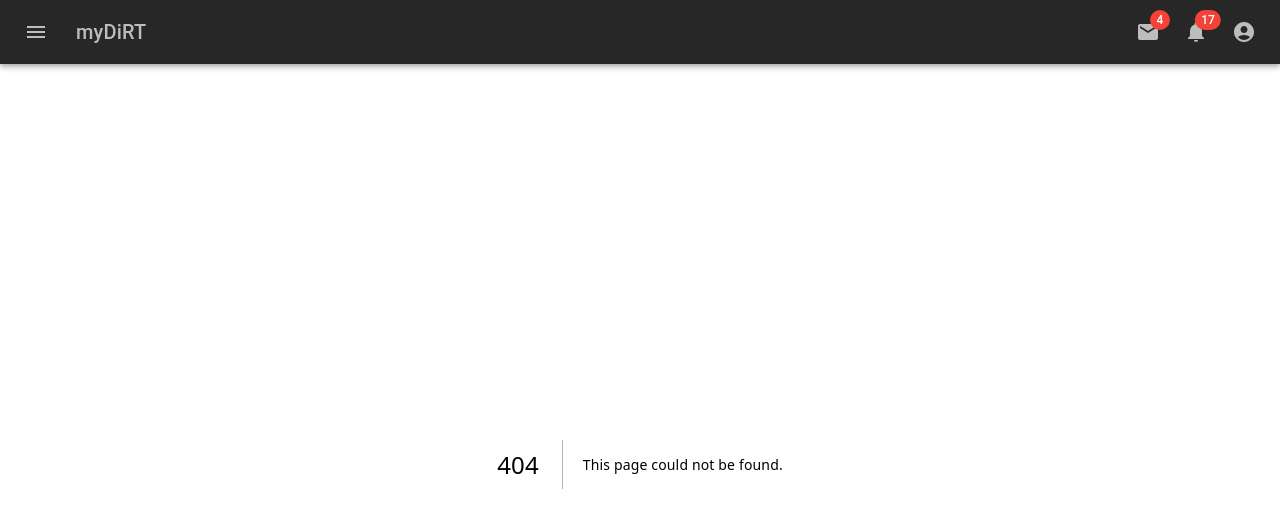
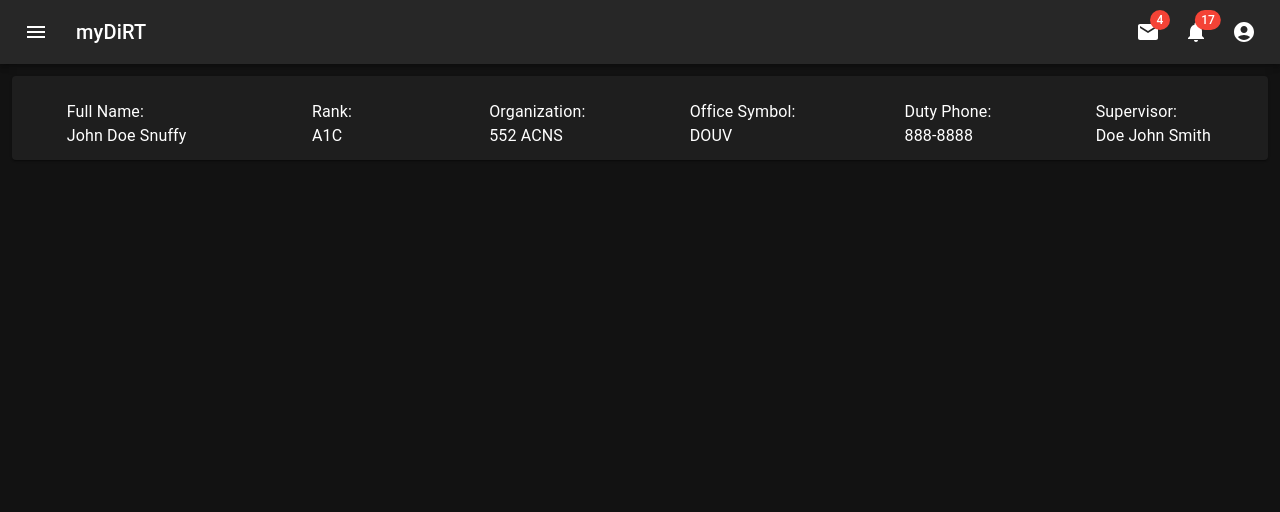
Before and after one commit to BrendenMcGrew/my-failure, a Next.js app: page /dashboard in a window 1280 px wide. Before the commit this address had no page. Shown: the top 512 px of the page. Built offline with nearby package versions, Linux system fonts and the light colour scheme.

Commit message:
Added personal data banner

```diff
--- /dev/null
+++ b/components/dashboard components/perosnal data banner.tsx
@@ -0,0 +1,51 @@
+import {Card} from "@mui/material";
+import Typography from "@mui/material/Typography";
+
+export default function Banner() {
+    return(
+        <>
+            <Card className="max-w-full m-3 p-3 grid col-auto grid-flow-row grid-cols-1 sm:grid-cols-2 lg:grid-cols-6 space-y-3 lg:justify-items-center">
+                <div className="mt-3">
+                    <span>Full Name: </span>
+                    <Typography>
+                        John Doe Snuffy
+                    </Typography>
+                </div>
+                <div>
+                    <span>Rank: </span>
+                    <Typography>
+                        A1C
+                    </Typography>
+                </div>
+                <div>
+                    <span>Organization: </span>
+                    <Typography>
+                        552 ACNS
+                    </Typography>
+                </div>
+                <div>
+                    <span>Office Symbol: </span>
+                    <Typography>
+                        DOUV
+                    </Typography>
+                </div>
+                <div>
+                    <span>Duty Phone: </span>
+                    <Typography>
+                        888-8888
+                    </Typography>
+                </div>
+                <div>
+                    <span>Supervisor: </span>
+                    <Typography>
+                        Doe John Smith
+                    </Typography>
+                </div>
+            </Card>
+        </>
+    )
+}
+
+function getPersonalData() {
+
+}
--- a/components/navbar.tsx
+++ b/components/navbar.tsx
@@ -12,6 +12,7 @@ import AccountCircle from '@mui/icons-material/AccountCircle';
 import MailIcon from '@mui/icons-material/Mail';
 import NotificationsIcon from '@mui/icons-material/Notifications';
 import MoreIcon from '@mui/icons-material/MoreVert';
+import {palette} from "@mui/system";
 
 export default function PrimarySearchAppBar() {
     const [anchorEl, setAnchorEl] = React.useState<null | HTMLElement>(null);
@@ -114,7 +115,7 @@ export default function PrimarySearchAppBar() {
 
     return (
         <Box sx={{ flexGrow: 1 }}>
-            <AppBar position="static">
+            <AppBar position="static" className="bg-air-force-blue bg-none">
                 <Toolbar>
                     <IconButton
                         size="large"
--- a/pages/_app.tsx
+++ b/pages/_app.tsx
@@ -14,9 +14,6 @@ const darkTheme = createTheme({
         secondary: {
             main: cyan[500]
         },
-        text: {
-            primary: grey[400]
-        }
     },
 });
 export default function App({Component, pageProps}: AppProps) {
--- /dev/null
+++ b/pages/dashboard/index.tsx
@@ -0,0 +1,8 @@
+import Banner from "../../components/dashboard components/perosnal data banner";
+export default function Dashboard() {
+    return(
+        <>
+            <Banner/>
+        </>
+    )
+}
--- a/pages/index.tsx
+++ b/pages/index.tsx
@@ -1,9 +1,22 @@
-export default function Home() {
-  return (
-    <>
-      <h1 className="text-3xl font-bold underline">
-        Hello world!
-      </h1>
-    </>
-  )
+import Router from 'next/router'
+import React, { useEffect } from "react";
+import Typography from "@mui/material/Typography";
+
+
+export default function Home(props: any) {
+    useEffect(() => {
+        const { pathname } = Router
+        if (pathname == '/') {
+            Router.push('/login');
+        }
+    }, [props]);
+
+    return (
+        <Typography
+            variant="h4"
+            component="div"
+        >
+            Redirecting to login...
+        </Typography>
+    )
 }
--- a/pages/login/index.tsx
+++ b/pages/login/index.tsx
@@ -20,8 +20,7 @@ export default function Login() {
                 <Typography
                     variant="h4"
                     component="div"
-                    className="text-center"
-                    // sx={{ display: { xs: 'none', sm: 'block' } }}
+                    className="text-center text-gray-300"
                 >
                     U.S. Air Force Login
                 </Typography>
--- a/styles/globals.css
+++ b/styles/globals.css
@@ -1,4 +1,5 @@
 @tailwind utilities;
+@tailwind components;
 
 html,
 body {
--- a/tailwind.config.js
+++ b/tailwind.config.js
@@ -5,7 +5,11 @@ module.exports = {
     "./components/**/*.{js,ts,jsx,tsx}",
   ],
   theme: {
-    extend: {},
+    extend: {
+      colors: {
+        'air-force-blue': '#004F98',
+      }
+    },
   },
   plugins: [],
 }
```
Also changed, not shown: components/dashboard components/personal files table.tsx (added, +7 -0 lines).
